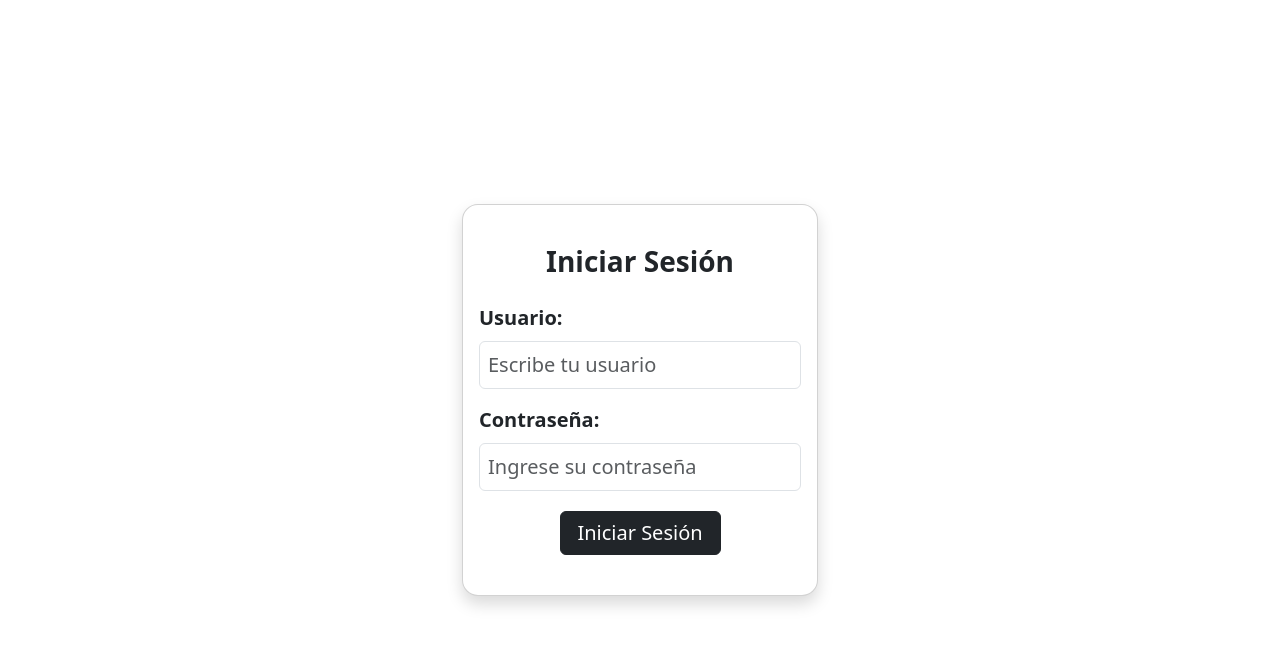
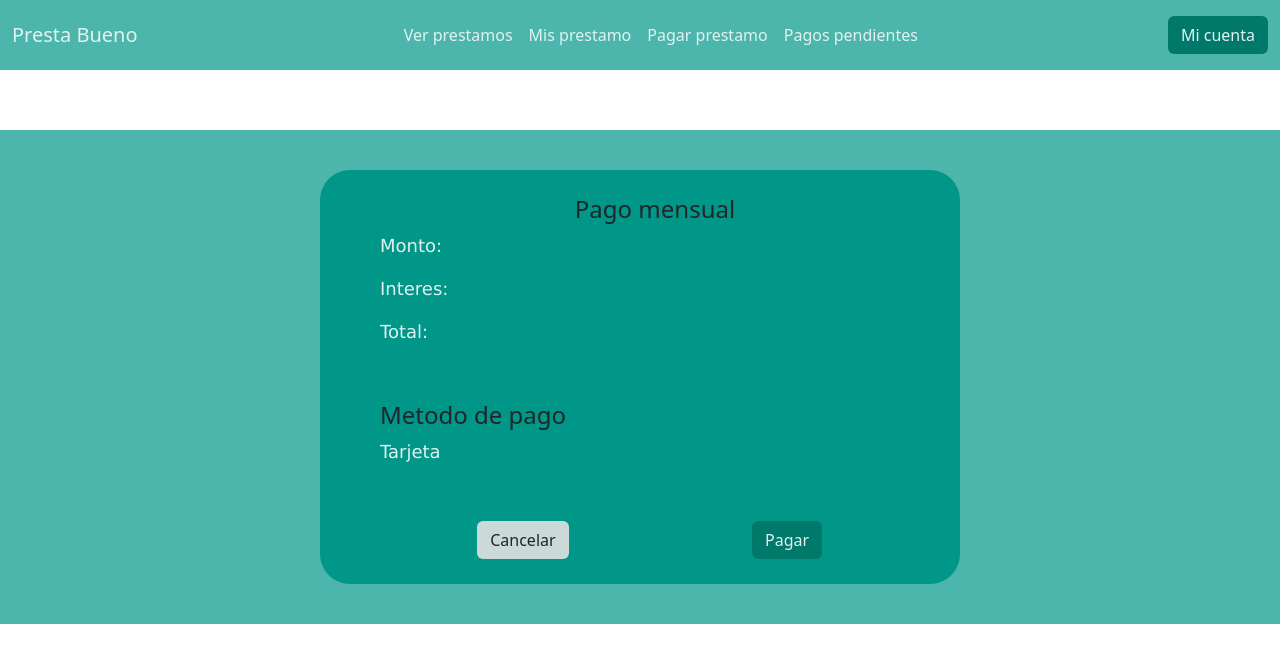
Before and after one commit to JorgeDeLaraH/prestaBueno, an Angular app: page /pagar in a window 1280 px wide. Before the commit this address led to /login. Shown: the top 662 px of the page. Built offline with nearby package versions, Linux system fonts and the light colour scheme.

Commit message:
Pamtallas pagar y solicitar prestamo

```diff
--- a/src/app/app.routes.ts
+++ b/src/app/app.routes.ts
@@ -1,7 +1,11 @@
 import { Routes } from '@angular/router';
 import { LoginComponent } from './pages/login/login.component';
+import { SolicitarPrestamoComponent } from './pages/solicitar-prestamo/solicitar-prestamo.component';
+import { PagarPrestamoComponent } from './pages/pagar-prestamo/pagar-prestamo.component';
 
 export const routes: Routes = [
     {path: 'login', component: LoginComponent},
+    {path: 'solicitar', component: SolicitarPrestamoComponent},
+    {path: 'pagar', component: PagarPrestamoComponent},
     {path: '**', redirectTo: 'login'}
 ];
--- /dev/null
+++ b/src/app/pages/pagar-prestamo/pagar-prestamo.component.css
@@ -0,0 +1,75 @@
+:root {
+    --navbar-color: #00796b; /* Verde primario */
+    --navbar-hover-color: #004d40; /* Verde oscuro */
+    --navbar-active-color: #4db6ac; /* Verde claro */
+    --navbar-visited-color: #b2dfdb; /* Verde suave */
+}
+
+.navbar-nav .nav-item .nav-link {
+    color: #e0f2f1 !important; /* Color deseado para los enlaces */
+}
+
+.navbar-nav .nav-item .nav-link:hover {
+    color: var(--navbar-hover-color);
+}
+
+.navbar-nav .nav-item .nav-link:active {
+    color: var(--navbar-active-color);
+}
+
+.navbar-nav .nav-item .nav-link:visited {
+    color: var(--navbar-visited-color);
+}
+
+  .light-text {
+    color: #e0f2f1;
+  }
+.col-md-6{
+    margin: 40px 0px;
+    padding-left: 30px;
+    padding-top: 25px;
+    border-radius: 30px;
+}
+
+.row{
+    margin-bottom: 25px;
+}
+
+.color-gris{
+    background-color: #cbdad9;
+}
+
+.color-1{
+    background-color: #e0f2f1;
+}
+
+.color-2{
+    background-color: #4db6ac;
+}
+
+.color-3{
+    background-color: #009688;
+}
+
+.color-4{
+    background-color: #00796b;
+}
+
+.color-5{
+    background-color: #004d40;
+}
+
+.contenido{
+    padding-left: 30px;
+    padding-bottom: 40px;
+}
+
+body{
+    background-color: #e0f2f1;
+}
+
+p{
+    color: #e0f2f1;
+    font-size: large;
+    font-family: 'Lucida Sans', 'Lucida Sans Regular', 'Lucida Grande', 'Lucida Sans Unicode', Geneva, Verdana, sans-serif;
+}
--- /dev/null
+++ b/src/app/pages/pagar-prestamo/pagar-prestamo.component.html
@@ -0,0 +1,55 @@
+<nav class="navbar navbar-expand-lg color-2" style="margin-bottom: 60px;">
+    <div class="container-fluid">
+        <a class="navbar-brand light-text" href="#">Presta Bueno</a>
+        <button class="navbar-toggler" type="button" data-bs-toggle="collapse" data-bs-target="#navbarText" aria-controls="navbarText" aria-expanded="false" aria-label="Toggle navigation">
+            <span class="navbar-toggler-icon"></span>
+        </button>
+        <div class="collapse navbar-collapse" id="navbarText">
+            <ul class="navbar-nav mx-auto mb-2 mb-lg-0">
+                <li class="nav-item">
+                    <a class="nav-link active" aria-current="page" href="#">Ver prestamos</a>
+                </li>
+                <li class="nav-item">
+                    <a class="nav-link active" aria-current="page" href="#">Mis prestamo</a>
+                </li>
+                <li class="nav-item">
+                    <a class="nav-link active" aria-current="page" href="#">Pagar prestamo</a>
+                </li>
+                <li class="nav-item">
+                    <a class="nav-link active" aria-current="page" href="#">Pagos pendientes</a>
+                </li>
+            </ul>
+            <span class="navbar-text">
+                <button type="button" class="btn color-4 light-text">Mi cuenta</button>
+            </span>
+        </div>
+    </div>
+</nav>
+<div class="col-md-12 color-2 d-flex justify-content-center" style="height: 100%;">
+    <div class="col-md-6 color-3">
+        <div class="d-flex justify-content-center">
+            <h4>Pago mensual</h4>
+        </div>
+        <div class="contenido">
+            <p>Monto: </p>
+            <p>Interes: </p>
+            <p>Total: </p>
+        </div>
+        <div class="contenido">
+            <h4>Metodo de pago</h4>
+            <p>Tarjeta</p>
+        </div>
+        <div class="row d-flex justify-content-center">
+            <div class="col-md-5 d-flex justify-content-center">
+                <button type="button" class="btn color-gris ">
+                    Cancelar
+                </button>
+            </div>
+            <div class="col-md-5 d-flex justify-content-center">
+                <button type="button" class="btn color-4 light-text">
+                    Pagar
+                </button>
+            </div>
+        </div>
+    </div>
+</div>
--- /dev/null
+++ b/src/app/pages/solicitar-prestamo/solicitar-prestamo.component.css
@@ -0,0 +1,62 @@
+:root {
+    --navbar-color: #00796b; /* Verde primario */
+    --navbar-hover-color: #004d40; /* Verde oscuro */
+    --navbar-active-color: #4db6ac; /* Verde claro */
+    --navbar-visited-color: #b2dfdb; /* Verde suave */
+}
+
+.navbar-nav .nav-item .nav-link {
+    color: #e0f2f1 !important; /* Color deseado para los enlaces */
+}
+
+.navbar-nav .nav-item .nav-link:hover {
+    color: var(--navbar-hover-color);
+}
+
+.navbar-nav .nav-item .nav-link:active {
+    color: var(--navbar-active-color);
+}
+
+.navbar-nav .nav-item .nav-link:visited {
+    color: var(--navbar-visited-color);
+}
+
+  .light-text {
+    color: #e0f2f1;
+  }
+.col-md-6{
+    margin: 40px 0px;
+    padding-left: 30px;
+    padding-top: 10px;
+    border-radius: 30px;
+}
+
+.color-1{
+    background-color: #e0f2f1;
+}
+
+.color-2{
+    background-color: #4db6ac;
+}
+
+.color-3{
+    background-color: #009688;
+}
+
+.color-4{
+    background-color: #00796b;
+}
+
+.color-5{
+    background-color: #004d40;
+}
+
+body{
+    background-color: #e0f2f1;
+}
+
+p{
+    color: #e0f2f1;
+    font-size: large;
+    font-family: 'Lucida Sans', 'Lucida Sans Regular', 'Lucida Grande', 'Lucida Sans Unicode', Geneva, Verdana, sans-serif;
+}
--- /dev/null
+++ b/src/app/pages/solicitar-prestamo/solicitar-prestamo.component.html
@@ -0,0 +1,48 @@
+
+    <nav class="navbar navbar-expand-lg color-2" style="margin-bottom: 60px;">
+        <div class="container-fluid">
+            <a class="navbar-brand light-text" href="#">Presta Bueno</a>
+            <button class="navbar-toggler" type="button" data-bs-toggle="collapse" data-bs-target="#navbarText" aria-controls="navbarText" aria-expanded="false" aria-label="Toggle navigation">
+                <span class="navbar-toggler-icon"></span>
+            </button>
+            <div class="collapse navbar-collapse" id="navbarText">
+                <ul class="navbar-nav mx-auto mb-2 mb-lg-0">
+                    <li class="nav-item">
+                        <a class="nav-link active" aria-current="page" href="#">Ver prestamos</a>
+                    </li>
+                    <li class="nav-item">
+                        <a class="nav-link active" aria-current="page" href="#">Mis prestamo</a>
+                    </li>
+                    <li class="nav-item">
+                        <a class="nav-link active" aria-current="page" href="#">Pagar prestamo</a>
+                    </li>
+                    <li class="nav-item">
+                        <a class="nav-link active" aria-current="page" href="#">Pagos pendientes</a>
+                    </li>
+                </ul>
+                <span class="navbar-text">
+                    <button type="button" class="btn color-4 light-text">Mi cuenta</button>
+                </span>
+            </div>
+        </div>
+    </nav>
+    <div class="col-md-12 color-2 d-flex justify-content-center" style="height: 100%;">
+        <div class="col-md-6 color-3">
+            <p>MONTO: </p>
+            <p>Tasa de interes: </p>
+            <p>Tipo de tasa: </p>
+            <p>Meses: </p>
+            <p>Dia de Corte: </p>
+            <div class="col-md-4">
+                calendario
+            </div>
+            <div class="row d-flex justify-content-center" >
+                <div class="col-md-5 d-flex justify-content-center">
+                    <button type="button" class="btn bg-danger">Cancelar</button>
+                </div>
+                <div class="col-5 d-flex justify-content-center">
+                    <button type="button" class="btn bg-primary">Aceptar</button>
+                </div>
+            </div>
+        </div>
+    </div>
```
Also changed, not shown: src/app/pages/pagar-prestamo/pagar-prestamo.component.ts (added, +12 -0 lines), src/app/pages/solicitar-prestamo/solicitar-prestamo.component.ts (added, +13 -0 lines), 2 other files (tests, documents, lock files or other folders).
